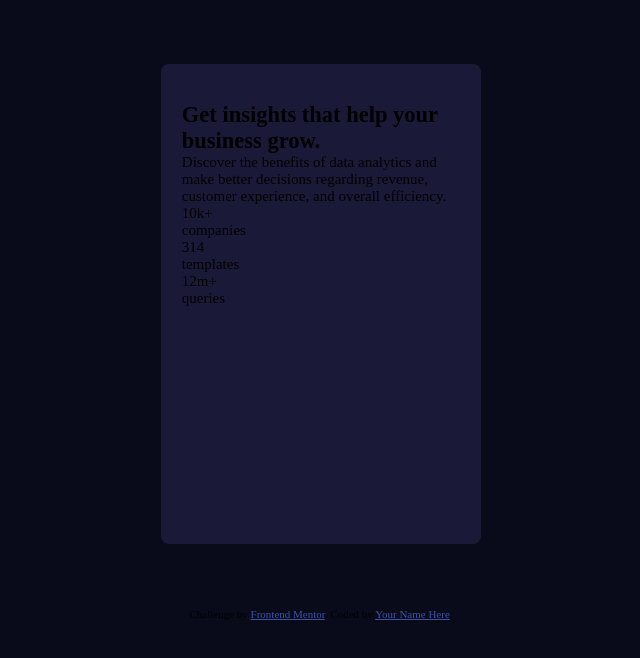
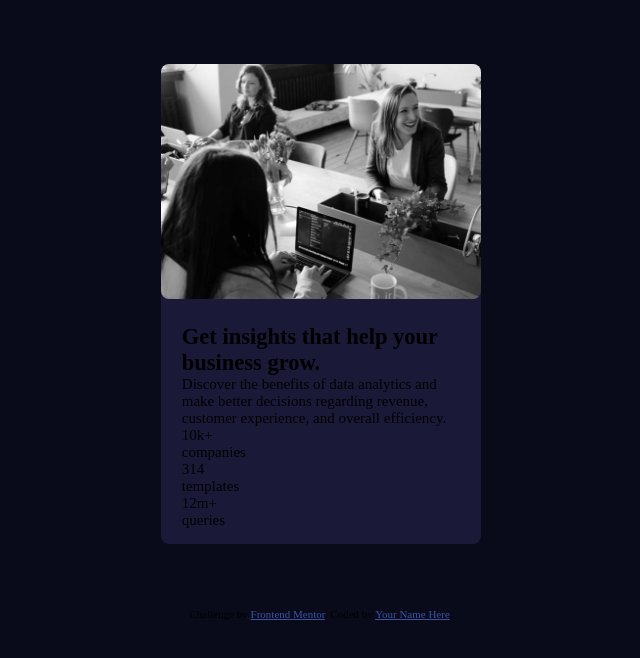
Before and after one commit to dekitsuneco/stats-card-component, a website: page app/index.html in a window 1280 px wide. Shown: the whole page, without its empty margins (319-959 px from the left). Drawn offline with nearby package versions, Linux system fonts and the light colour scheme; files that its build step writes are made by us from their sources.

Commit message:
Add additional container for card content below image

```diff
--- a/app/index.html
+++ b/app/index.html
@@ -1,17 +1,22 @@
 <!DOCTYPE html>
 <html lang="en">
+
   <head>
     <meta charset="UTF-8">
-  <meta name="viewport" content="width=device-width, initial-scale=1.0"> <!-- displays site properly based on user's device -->
+    <meta name="viewport" content="width=device-width, initial-scale=1.0">
+    <!-- displays site properly based on user's device -->
     <link rel="icon" type="image/png" sizes="32x32" href="./src/assets/images/favicon-32x32.png">
     <link rel="stylesheet" href="./src/styles/style.css">
     <title>Frontend Mentor | Stats preview card component</title>
   </head>
+
   <body>
 
     <div class="card">
-    <img src="" alt="" class="card-hero">
+      <img src="./src/assets/images/image-header-mobile.jpg" alt="A bunch of people working at the laptop and chatting"
+        class="card-hero">
 
+      <div class="card-body">
         <h2 class="card-header">
           Get insights that help your business grow.
         </h2>
@@ -43,10 +48,13 @@
         </div>
       </div>
 
+    </div>
+
 
     <footer class="attribution">
       Challenge by <a href="https://www.frontendmentor.io?ref=challenge" target="_blank">Frontend Mentor</a>.
       Coded by <a href="#">Your Name Here</a>.
     </footer>
   </body>
+
 </html>
--- a/app/src/styles/scss/style.scss
+++ b/app/src/styles/scss/style.scss
@@ -24,27 +24,39 @@ body {
 * Card is:
 * CARD
 *   IMG
-*   HEADER
-*   DESCRIPTION
-*   NUM-OF-COMPANIES:
-*     NoC-HEADER
-*     NoC-CONTENT
-*   NUM-OF-TEMPLATES:
-*     NoT-HEADER
-*     NoT-CONTENT
-*   NUM-OF-QUERIES:
-*     NoQ-HEADER
-*     NoQ-CONTENT
+*   BODY
+*     HEADER
+*     DESCRIPTION
+*     NUM-OF-COMPANIES:
+*       NoC-HEADER
+*       NoC-CONTENT
+*     NUM-OF-TEMPLATES:
+*       NoT-HEADER
+*       NoT-CONTENT
+*     NUM-OF-QUERIES:
+*       NoQ-HEADER
+*       NoQ-CONTENT
 **/
 .card {
   width: 20rem;
   height: 30rem;
   margin: 4rem auto;
-  padding: 1.3rem;
 
   background: hsl(244, 38%, 16%);
 
   border-radius: .5rem;
+
+  /** || Image **/
+  img {
+    width: 100%;
+
+    border-radius: .5rem;
+  }
+
+  /** || Card-Body **/
+  .card-body {
+    padding: 1.3rem;
+  }
 }
 
 
```
Lines whose indentation alone changed are shown as unchanged.
